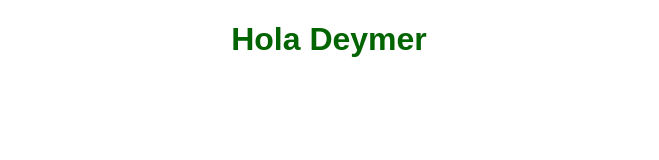
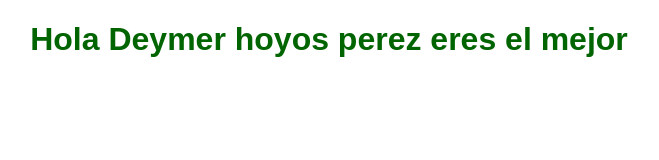
Before and after one commit to ddhoyos0/Curso-Platzi, a plain HTML site: page index.html in a window 1280 px wide. Shown: the whole page, without its empty margins (311-970 px from the left). Drawn offline with Linux system fonts and the light colour scheme.

Commit message:
cambios del h1 en el master

```diff
--- a/index.html
+++ b/index.html
@@ -8,6 +8,6 @@
     <title>Curso Platzi</title>
 </head>
 <body>
-    <h1>Hola Deymer</h1>
+    <h1>Hola Deymer hoyos perez eres el mejor</h1>
 </body>
 </html>
```
